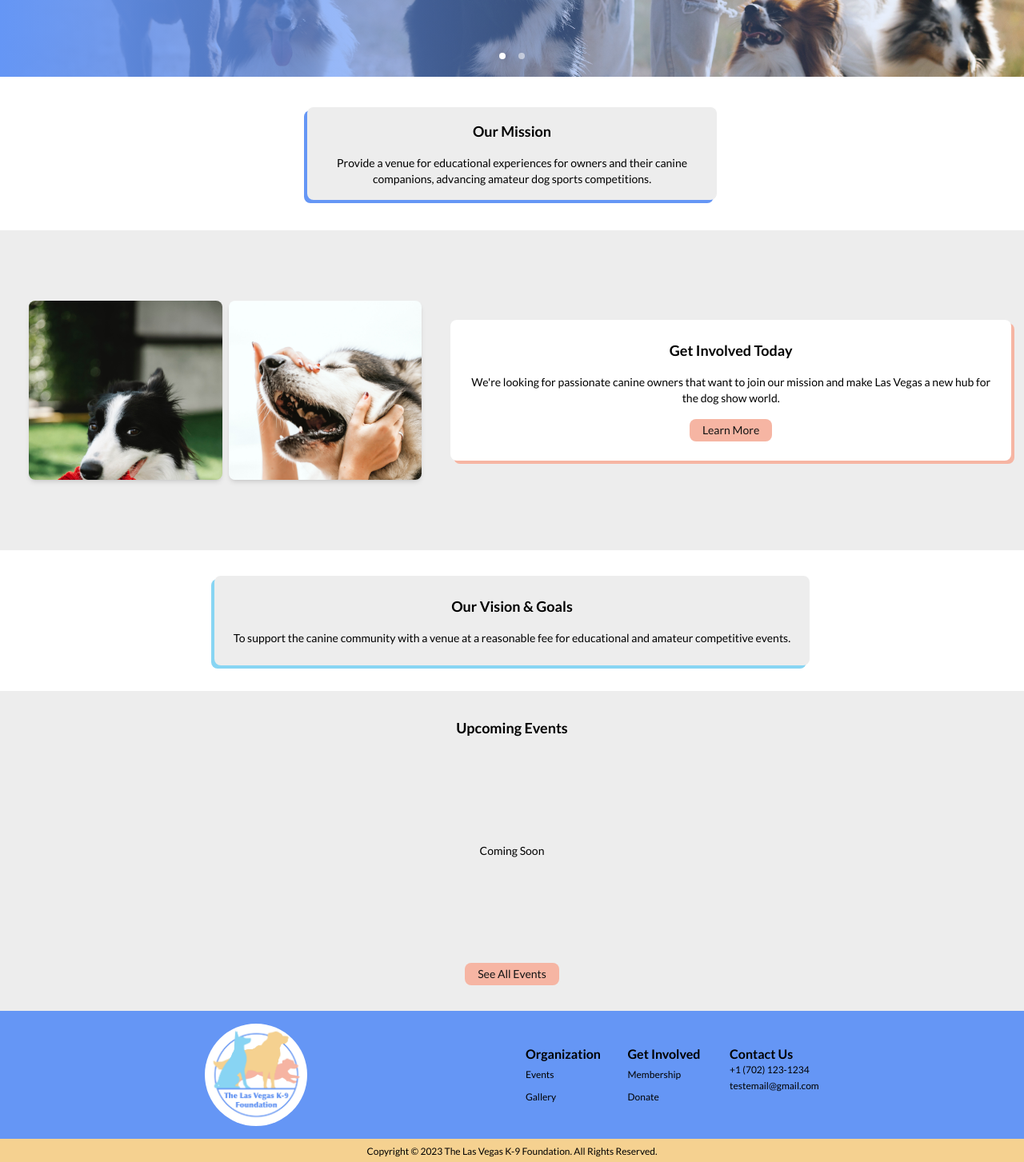
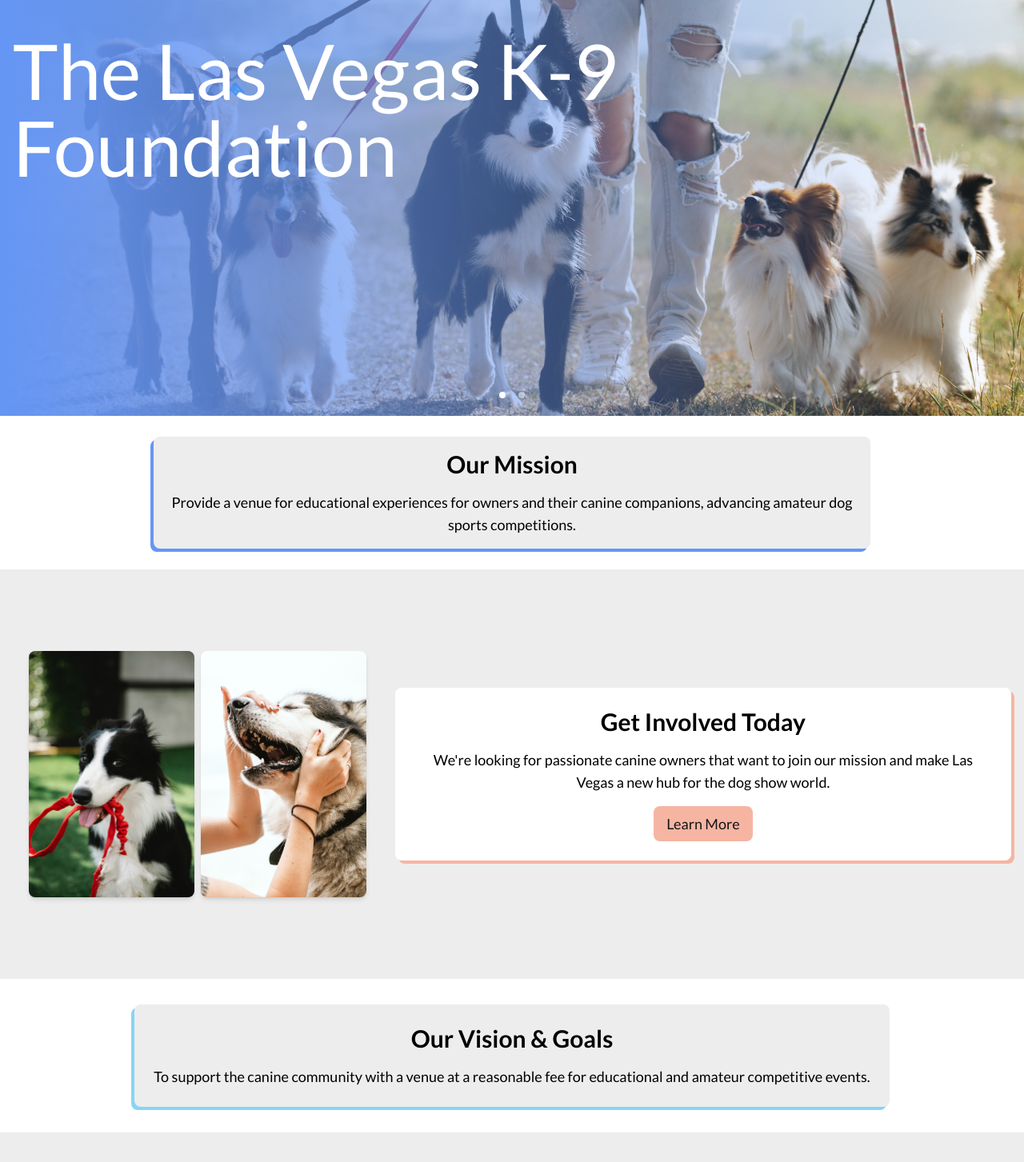
Before and after one commit to keanu-a/the-lvk9f, a React (Vite) app in the folder client/: page / in a window 1280 px wide. Shown: the part 380-1833 px from the top of the page at 80% size. Built offline with nearby package versions, Linux system fonts and the light colour scheme.

Commit message:
Fixed css issues

```diff
--- a/client/src/components/Footer.tsx
+++ b/client/src/components/Footer.tsx
@@ -36,7 +36,7 @@ const contactInformation: string[] = [
 export default function Footer() {
   return (
     <footer className="bg-main-blue">
-      <div className="max-w-5xl flex flex-col mx-auto gap-4 justify-center items-center py-4 sm:flex-row sm:justify-around">
+      <div className="max-w-7xl flex flex-col mx-auto gap-4 justify-center items-center py-6 sm:flex-row sm:justify-around">
         <Link to="/">
           <img
             src={logo}
@@ -45,15 +45,15 @@ export default function Footer() {
           />
         </Link>
 
-        <div className="grid grid-cols-1 text-center sm:text-left sm:grid-cols-3 gap-4">
+        <div className="grid grid-cols-1 text-center sm:text-left sm:grid-cols-3 gap-5">
           <div>
-            <h2 className="text-md font-bold">Organization</h2>
-            <ul className="flex flex-col gap-1">
+            <h2 className="text-md font-bold text-xl">Organization</h2>
+            <ul className="flex flex-col gap-2">
               {companyLinks.map(({ to, text }, index) => (
                 <li key={index}>
                   <Link
                     to={to}
-                    className="text-xs hover:text-main-white transition"
+                    className="text-xs hover:text-main-white transition sm:text-base"
                   >
                     {text}
                   </Link>
@@ -63,13 +63,13 @@ export default function Footer() {
           </div>
 
           <div>
-            <h2 className="text-md font-bold">Get Involved</h2>
-            <ul className="flex flex-col gap-1">
+            <h2 className="text-md font-bold text-xl">Get Involved</h2>
+            <ul className="flex flex-col gap-2">
               {getInvolvedLinks.map(({ to, text }, index) => (
                 <li key={index}>
                   <Link
                     to={to}
-                    className="text-xs hover:text-main-white transition"
+                    className="text-xs hover:text-main-white transition sm:text-base"
                   >
                     {text}
                   </Link>
@@ -79,10 +79,10 @@ export default function Footer() {
           </div>
 
           <div>
-            <h2 className="text-md font-bold">Contact Us</h2>
-            <ul className="flex flex-col gap-1">
+            <h2 className="text-md font-bold text-xl">Contact Us</h2>
+            <ul className="flex flex-col gap-2">
               {contactInformation.map((info, index) => (
-                <li key={index} className="text-xs">
+                <li key={index} className="text-xs sm:text-base">
                   {info}
                 </li>
               ))}
--- a/client/src/components/Navbar.tsx
+++ b/client/src/components/Navbar.tsx
@@ -36,7 +36,7 @@ export default function Navbar() {
       <NavLink to="/">
         <img
           src={logo}
-          className="w-[4.5rem]"
+          className="w-24 sm:w-32"
           alt="The Las Vegas K-9 Foundation logo"
         />
       </NavLink>
@@ -60,7 +60,7 @@ export default function Navbar() {
             <NavLink
               to={to}
               onClick={() => setToggleMenu(false)}
-              className={`transition text-sm font-medium  ${
+              className={`transition text-md font-medium  ${
                 text === "Donate" ? "donate-btn" : "hover:text-main-blue"
               }`}
             >
@@ -76,7 +76,7 @@ export default function Navbar() {
           <li key={index}>
             <NavLink
               to={to}
-              className={`transition text-xs font-medium ${
+              className={`transition text-xl font-medium ${
                 text === "Donate" ? "donate-btn" : "hover:text-main-blue"
               }`}
             >
--- a/client/src/components/Slideshow.tsx
+++ b/client/src/components/Slideshow.tsx
@@ -64,7 +64,7 @@ export default function Slideshow({
         {imageNames.map((_, index) => (
           <li key={index}>
             <button
-              className={`w-1 h-1 md:w-2 md:h-2 rounded-full ${
+              className={`w-2 h-2 rounded-full ${
                 isCurrentSlide(index)
                   ? "opacity-1"
                   : "opacity-50 hover:bg-main-red"
--- a/client/src/index.css
+++ b/client/src/index.css
@@ -10,7 +10,7 @@
   }
 
   .btn-red {
-    @apply transition text-main-black bg-main-red hover:text-main-white hover:bg-secondary-red hover:shadow-shift-left-main hover:shadow-main-red px-4 py-1 rounded-lg;
+    @apply transition text-main-black bg-main-red hover:text-main-white hover:bg-secondary-red hover:shadow-shift-left-main hover:shadow-main-red px-4 py-2 rounded-lg;
   }
 }
 
@@ -29,6 +29,10 @@ h1 {
   font-weight: 400;
 }
 
+h2 {
+  font-size: 1.8rem;
+}
+
 h3 {
   font-size: 1.5rem;
 }
--- a/client/src/pages/DonatePage/DonatePage.tsx
+++ b/client/src/pages/DonatePage/DonatePage.tsx
@@ -3,14 +3,14 @@ import { Link } from "react-router-dom";
 export default function DonatePage() {
   return (
     <main className="max-w-4xl mx-auto flex flex-col gap-4 items-center p-2">
-      <h3>Donate to The Las Vegas K-9 Foundation</h3>
+      <h2>Donate to The Las Vegas K-9 Foundation</h2>
 
-      <p className="text-xs">
+      <p className="text-xs sm:text-lg">
         The donation link down below will lead you to a secure third party
-        service, Stripe.
+        service.
       </p>
 
-      <p className="text-xs">
+      <p className="text-xs sm:text-lg">
         Powered by Stripe: Your payment is securely processed via Stripe, a
         trusted payment service provider. Stripe accepts credit cards, digital
         wallets, and various payment methods, ensuring a secure and seamless
@@ -19,7 +19,7 @@ export default function DonatePage() {
 
       <Link
         to="https://donate.stripe.com/test_aEU7umcMfgZPenC288"
-        className="btn-red"
+        className="btn-red text-lg"
       >
         Donate Now
       </Link>
--- a/client/src/pages/HomePage/HomePage.tsx
+++ b/client/src/pages/HomePage/HomePage.tsx
@@ -36,12 +36,18 @@ export default function HomePage() {
   return (
     <>
       <section
-        className="flex relative items-center max-h-[25rem] overflow-hidden
+        className="flex relative items-center max-h-[48rem] overflow-hidden
                    before:absolute before:inset-0 before:block before:bg-gradient-to-r before:from-main-blue"
       >
-        <h1 className="text-main-white p-4 absolute text-2xl w-7/12 sm:text-3xl md:text-4xl lg:text-6xl lg:w-1/2">
+        <div className="flex flex-col text-main-white p-4 absolute">
+          <h1 className="text-3xl sm:text-6xl lg:text-[6rem]">
+            The Las Vegas K-9
+          </h1>
+          <h1 className="text-3xl sm:text-6xl lg:text-[6rem]">Foundation</h1>
+        </div>
+        {/* <h1 className="text-main-white p-4 absolute text-2xl w-7/12 sm:text-3xl md:text-4xl lg:text-6xl lg:w-1/2">
           The Las Vegas K-9 Foundation
-        </h1>
+        </h1> */}
 
         <Slideshow
           imageNames={SLIDESHOW_IMAGE_FILES}
@@ -50,16 +56,16 @@ export default function HomePage() {
       </section>
 
       <section className="min-h-[12rem] w-full p-4 flex items-center justify-center">
-        <div className="flex flex-col bg-main-gray p-4 gap-4 items-center justify-center shadow-shift-right-main rounded-lg overflow-hidden max-w-lg">
-          <h2 className="text-lg font-bold">Our Mission</h2>
-          <p className="text-sm h-full w-full text-center">
+        <div className="flex flex-col bg-main-gray p-4 gap-4 items-center justify-center shadow-shift-right-main rounded-lg overflow-hidden max-w-lg sm:max-w-4xl">
+          <h2 className="text-lg font-bold sm:text-3xl">Our Mission</h2>
+          <p className="text-sm h-full w-full text-center sm:text-lg">
             Provide a venue for educational experiences for owners and their
             canine companions, advancing amateur dog sports competitions.
           </p>
         </div>
       </section>
 
-      <section className="h-[25rem] flex flex-col gap-4 justify-center items-center py-6 px-4 bg-main-gray overflow-hidden sm:flex-row">
+      <section className="h-[32rem] flex flex-col gap-4 justify-center items-center py-6 px-4 bg-main-gray overflow-hidden sm:flex-row">
         <div className="h-1/2 flex p-4 align-middle justify-center overflow-hidden sm:w-1/2 sm:h-3/4">
           {images.map(({ image, alt }, index) => (
             <div
@@ -72,35 +78,37 @@ export default function HomePage() {
         </div>
 
         <div className="flex flex-col gap-4 p-6 justify-center items-center bg-main-white shadow-shift-left-red rounded-lg overflow-hidden">
-          <h2 className="text-lg font-bold">Get Involved Today</h2>
-          <p className="text-sm text-center">
+          <h2 className="text-lg font-bold sm:text-3xl">Get Involved Today</h2>
+          <p className="text-sm text-center sm:text-lg">
             We're looking for passionate canine owners that want to join our
             mission and make Las Vegas a new hub for the dog show world.
           </p>
           <Link to="/membership">
-            <button className="btn-red text-sm">Learn More</button>
+            <button className="btn-red text-sm sm:text-lg">Learn More</button>
           </Link>
         </div>
       </section>
 
       <section className="flex items-center justify-center p-8">
         <div className="flex flex-col gap-4 p-6 items-center justify-center bg-main-gray shadow-shift-right-secondary rounded-lg overflow-hidden">
-          <h2 className="text-lg font-bold">Our Vision & Goals</h2>
+          <h2 className="text-lg font-bold sm:text-3xl">Our Vision & Goals</h2>
 
-          <p className="text-sm text-center">
+          <p className="text-sm text-center sm:text-lg">
             To support the canine community with a venue at a reasonable fee for
             educational and amateur competitive events.
           </p>
         </div>
       </section>
 
-      <section className="h-[25rem] flex items-center justify-center p-8 bg-main-gray">
+      <section className="h-[32rem] flex items-center justify-center p-8 bg-main-gray">
         <div className="h-full flex flex-col justify-between align-middle text-center gap-4">
-          <h2 className="text-lg font-bold">Upcoming Events</h2>
-          <p className="text-sm text-center">Coming Soon</p>
+          <h2 className="text-lg font-bold sm:text-3xl">Upcoming Events</h2>
+          <p className="text-sm text-center sm:text-lg">Coming Soon</p>
 
           <Link to="/events">
-            <button className="btn-red text-sm">See All Events</button>
+            <button className="btn-red text-sm sm:text-lg">
+              See All Events
+            </button>
           </Link>
         </div>
       </section>
--- a/client/src/pages/HomePage/components/HeroSection.tsx
+++ /dev/null
@@ -1,16 +0,0 @@
-export default function HeroSection() {
-  return (
-    <section
-      style={{
-        backgroundSize: "cover",
-        backgroundPosition: "center",
-      }}
-      className="bg-hero h-[40rem] min-lg:h-[46rem] flex flex-col justify-center tracking-tighter"
-    >
-      <div className="bg-main-white/50 max-w-4xl p-4 rounded-r-xl">
-        <h1>The Las Vegas K-9 Foundation</h1>
-        <p>Founded 2023</p>
-      </div>
-    </section>
-  );
-}
```
